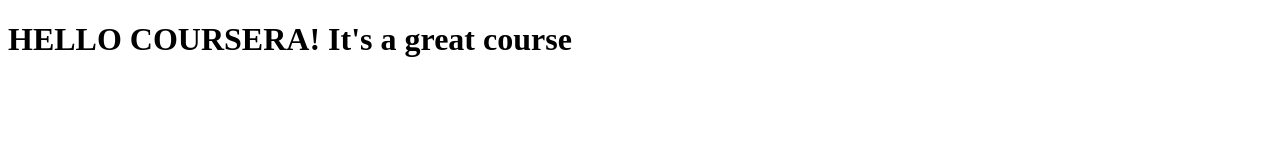
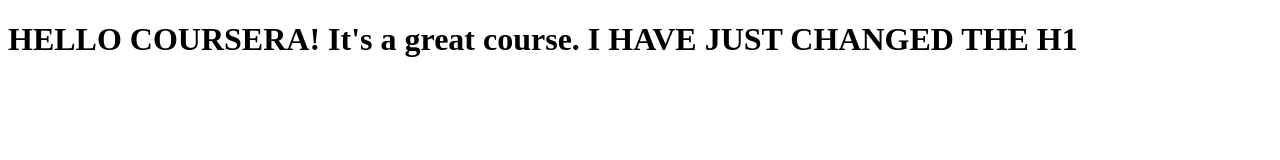
Before and after one commit to TiagoTLD1/coursera-html_css_nodejs, a plain HTML site: page site/index.html in a window 1280 px wide. Drawn offline with Linux system fonts and the light colour scheme.

Commit message:
Update index.html

```diff
--- a/site/index.html
+++ b/site/index.html
@@ -4,6 +4,6 @@
 	<title>Hey this is a test!</title>
 </head>
 <body>
-<h1> HELLO COURSERA! It's a great course</h1>
+<h1> HELLO COURSERA! It's a great course. I HAVE JUST CHANGED THE H1</h1>
 </body>
 </html>
```
